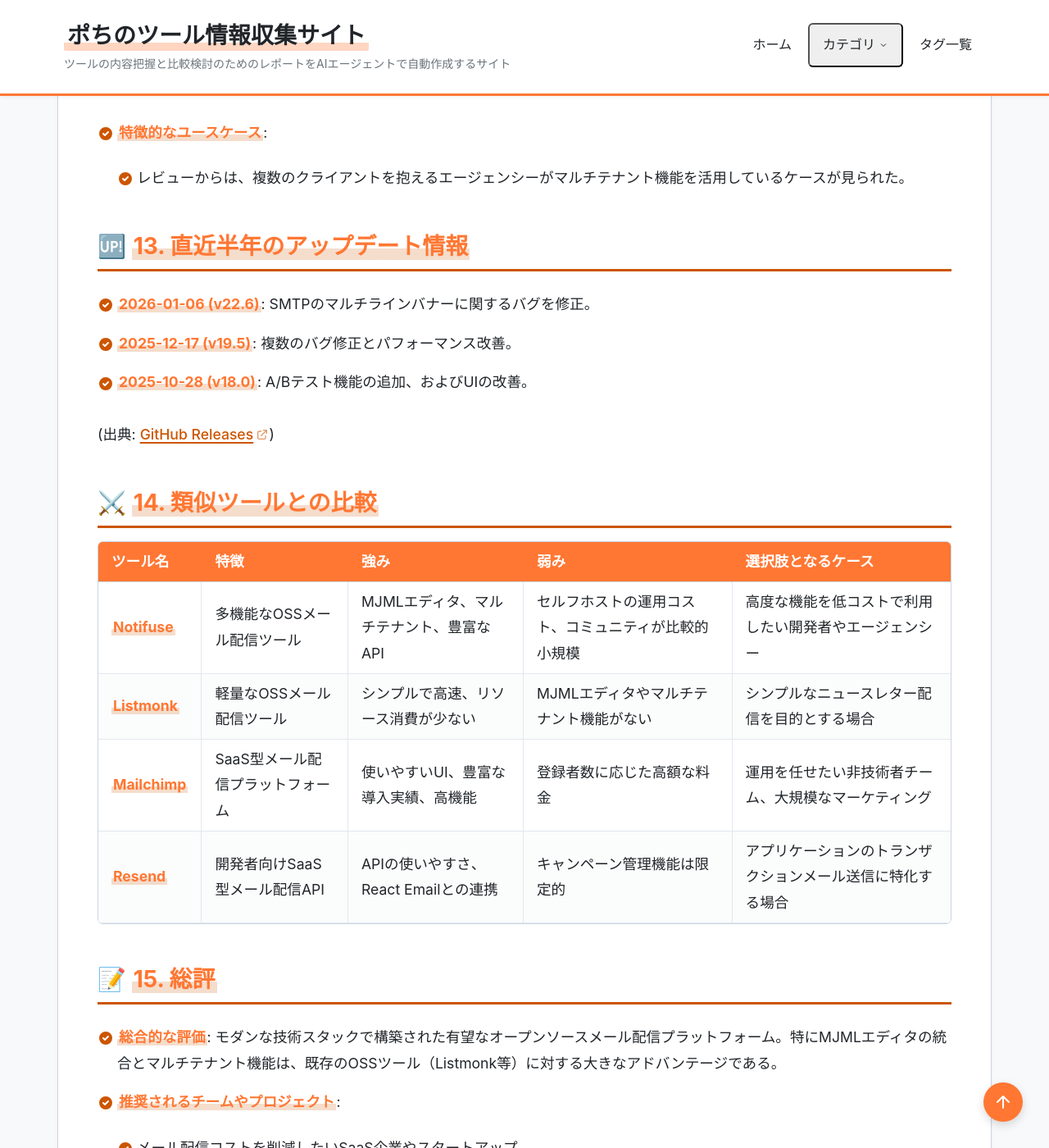
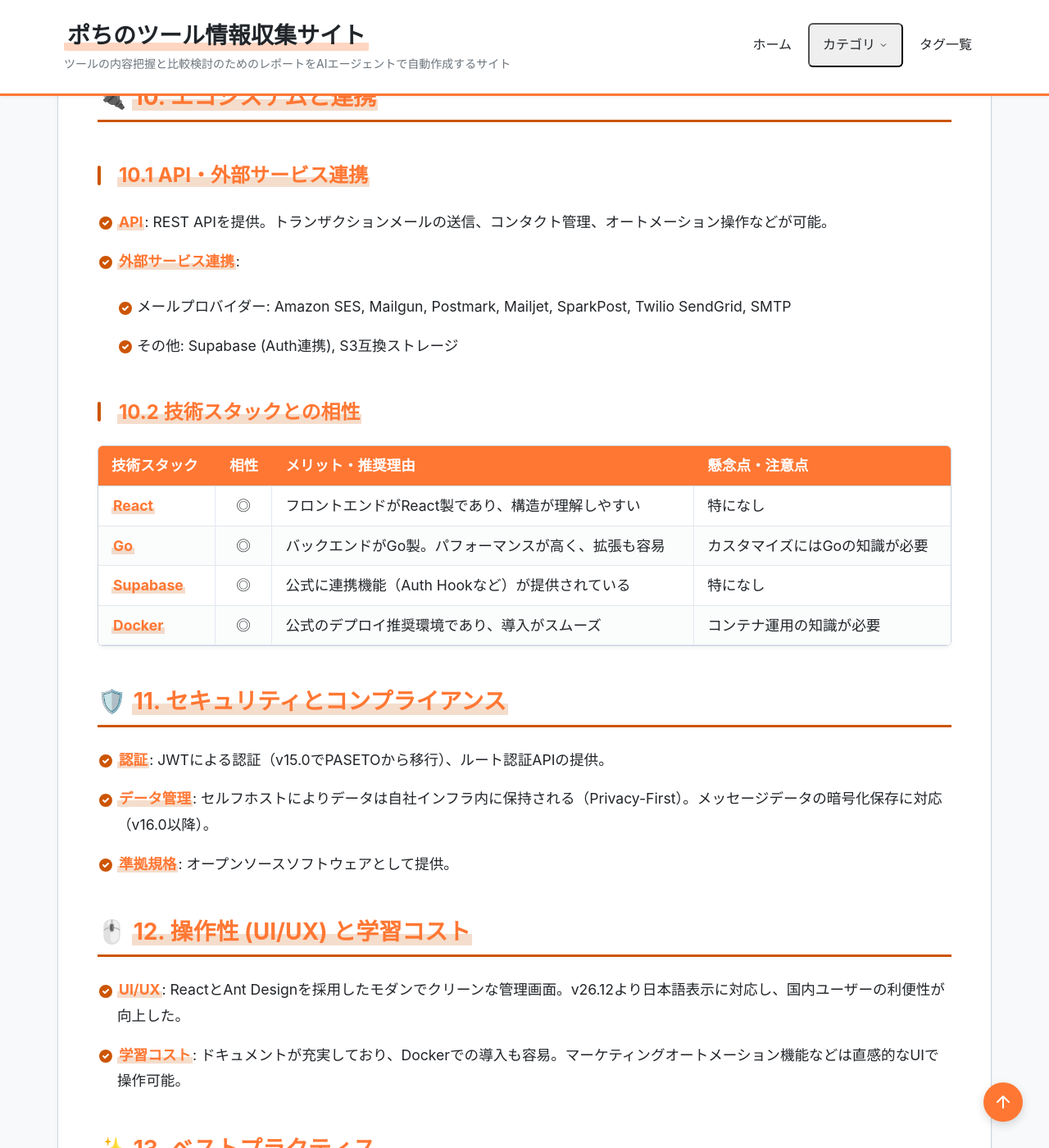
Before and after one commit to aegisfleet/tool-survey-report, a Jekyll site: the page built from _reports/notifuse.md, in a window 1280 px wide and 1400 px high, scrolled down 6664 px. Shown: the whole window at 82% size. Built offline with Jekyll 4.4.1, drawn with Linux system fonts in a browser that asks for light colours; some of the changed text lies outside the part shown.

Commit message:
Update Notifuse report to v26.13 with AI and i18n features (#621)
Co-authored-by: google-labs-jules[bot] <161369871+google-labs-jules[bot]@users.noreply.github.com>

````diff
--- a/_reports/notifuse.md
+++ b/_reports/notifuse.md
@@ -8,15 +8,15 @@ category: "開発者ツール"
 developer: "Notifuse"
 official_site: "https://www.notifuse.com/"
 date: "2025-12-21"
-last_updated: "2026-01-13"
+last_updated: "2026-01-29"
 tags:
   - "オープンソース"
   - "開発者ツール"
   - "API"
   - "Go"
-  - "セルフホスト"
-  - "メール配信"
-description: "セルフホスト可能なオープンソースのメールマーケティングプラットフォーム。MJMLビジュアルエディタとAPIを備え、低コストでメール配信を実現する。"
+  - "自動化"
+  - "生成AI"
+description: "セルフホスト可能なオープンソースのメールマーケティングプラットフォーム。MJMLビジュアルエディタ、マーケティングオートメーション、AIアシスタントを備える。"
 
 # 【クイックサマリー】ホーム画面のカード表示用
 quick_summary:
@@ -27,31 +27,35 @@ quick_summary:
     - "開発者"
     - "スタートアップ"
     - "マーケティング担当者"
-  latest_highlight: "2026年1月にSMTPバグを修正 (v22.6)"
+  latest_highlight: "2026年1月に多言語対応(日本語含む)とAI機能を強化 (v26.13)"
   update_frequency: "高"
 
 # 【ツール評価】100点満点、基準点70点からの加減算方式
 evaluation:
-  score: 82
+  score: 85
   base_score: 70
   plus_points:
     - point: 8
       reason: "MJMLビジュアルエディタやマルチテナント機能など、競合OSSより機能が豊富"
-    - point: 7
+    - point: 5
       reason: "セルフホストにより、登録者数に依存しない高いコストパフォーマンスを実現"
-    - point: 5
-      reason: "APIファーストで設計されており、開発者にとって親和性が高い"
+    - point: 3
+      reason: "v26.12で日本語を含む多言語対応が追加された"
+    - point: 2
+      reason: "Claude統合によるAIアシスタント機能"
   minus_points:
-    - point: -5
+    - point: -3
       reason: "セルフホストのため、サーバー設定や保守などの運用コストが発生する"
-    - point: -3
-      reason: "UIやドキュメントが英語のみで、日本語のサポートがない"
-  summary: "豊富な機能とコスト効率を両立したOSSメール配信ツールだが、自社運用が必須。"
+  summary: "日本語対応とAI機能が追加され、機能性とコスト効率を兼ね備えた強力なOSSツールに進化した。"
 
 # 【任意項目】該当するもののみ記載
 links:
   github: "https://github.com/notifuse/notifuse"
   documentation: "https://docs.notifuse.com/"
+relationships:
+  parent:
+  children:
+  related_tools:
 ---
 
 # **Notifuse 調査レポート**
@@ -67,120 +71,178 @@ links:
   * ドキュメント: [https://docs.notifuse.com/](https://docs.notifuse.com/)
   * レビューサイト: G2, Capterra, ITreviewにレビューの登録なし
 * **カテゴリ**: 開発者ツール
-* **概要**: Notifuseは、セルフホスト可能なオープンソースのメールマーケティングおよびトランザクションメールプラットフォームです。Mailchimpなどの代替として設計されており、MJMLベースのビジュアルエディタ、強力なセグメンテーション、APIファーストの設計を特徴としています。
+* **概要**: Notifuseは、セルフホスト可能なオープンソースのメールマーケティングおよびトランザクションメールプラットフォームです。Mailchimpなどの代替として設計されており、MJMLベースのビジュアルエディタ、マーケティングオートメーション、AIアシスタント機能を特徴としています。
 
 ## **2. 目的と主な利用シーン**
 
-* **解決する課題**: 高額なSaaS型メール配信サービスのコストを削減し、データの自社管理とプライバシー保護を実現する。
+* **解決する課題**: 高額なSaaS型メール配信サービスのコストを削減し、データの自社管理とプライバシー保護を実現する。また、AI活用によるメール作成の効率化。
 * **想定利用者**: SaaS開発者、マーケティング担当者、エージェンシー、コストを抑えたいスタートアップ。
 * **利用シーン**:
   * ニュースレターの一斉配信
   * アプリケーションからのトランザクションメール（パスワードリセット、通知など）の自動送信
+  * ビジュアルフロービルダーを使用したステップメール（マーケティングオートメーション）
   * 複数のクライアントを持つエージェンシーによるメール配信管理（マルチテナント）
 
 ## **3. 主要機能**
 
 * **MJMLビジュアルエディタ**: ドラッグ＆ドロップでモバイルレスポンシブなメールを作成可能。
-* **キャンペーン管理**: ターゲットを絞ったメールキャンペーンの作成、スケジュール設定、送信、A/Bテスト。
+* **マーケティングオートメーション**: ビジュアルフロービルダーを使用して、トリガー、分岐、遅延などを含む複雑な自動化ワークフローを作成可能（v20.0追加）。
+* **AIアシスタント**: Claudeモデルを統合し、メールテンプレートやブログ記事の作成を支援（v22.0追加）。
+* **メールキューシステム**: 一元化されたキューシステムにより、ブロードキャストとオートメーションの配信を効率的に処理（v21.0追加）。
 * **トランザクションAPI**: REST APIを通じて自動メール送信が可能。Liquidテンプレートエンジン対応。
-* **マルチプロバイダー対応**: Amazon SES, Mailgun, Postmark, Mailjet, SparkPost, SMTPなど主要なメール配信サービスと連携。
-* **セグメンテーション**: ユーザー属性や行動に基づいた高度なリスト管理とフィルタリング。
+* **マルチプロバイダー対応**: Amazon SES, Mailgun, Postmark, Mailjet, SparkPost, SMTP, Twilio SendGridなど主要なサービスと連携。
 * **マルチテナント**: 複数のワークスペースを作成し、クライアントごとに環境を分離可能。
 * **アナリティクス**: 開封率、クリック率、バウンスなどのリアルタイム追跡。
-* **S3ファイルマネージャー**: S3互換ストレージとの統合ファイル管理。
 
-## **4. 特徴・強み (Pros)**
+## **4. 開始手順・セットアップ**
 
-* **コスト効率**: セルフホスト型のため、配信数や登録者数に応じた従量課金がなく、インフラコストのみで運用可能（配信サービスの料金は別途）。
+* **前提条件**:
+  * DockerおよびDocker Compose
+  * メール配信プロバイダー（Amazon SESなど）のアカウントまたはSMTPサーバー
+* **インストール/導入**:
+  ```bash
+  # Docker Composeを使用したクイックスタート
+  git clone https://github.com/notifuse/notifuse.git
+  cd notifuse
+  docker compose up -d
+  ```
+* **初期設定**:
+  * `http://localhost:3000` にアクセスし、セットアップウィザードに従って管理者アカウントと初期ワークスペースを作成。
+* **クイックスタート**:
+  * 最初のメーリングリストを作成し、テストメールを送信する。
+
+## **5. 特徴・強み (Pros)**
+
+* **コスト効率**: セルフホスト型のため、配信数や登録者数に応じた従量課金がなく、インフラコストのみで運用可能。
+* **AI機能の統合**: AIアシスタント（Claude）により、メール文面やデザインの作成支援を受けられる。
+* **高度な自動化**: ビジュアルフロービルダーにより、ノーコードで複雑なマーケティングオートメーションを構築可能。
 * **データ所有権**: データは自社インフラ内に保存されるため、プライバシーとコンプライアンスの管理が容易。
-* **開発者フレンドリー**: Go言語で構築され、API、Webhook、OpenAPI仕様が整備されている。
-* **豊富な機能**: MJMLエディタやマルチテナント機能など、類似のOSSツールと比較して多機能。
+* **開発者フレンドリー**: Go言語とReactで構築され、API、Webhookが整備されている。
 
-## **5. 弱み・注意点 (Cons)**
+## **6. 弱み・注意点 (Cons)**
 
 * **運用コスト**: セルフホストのため、サーバーのセットアップ、保守、バックアップ、アップデートを自社で行う必要がある。
-* **コミュニティの規模**: 比較的新しいツールであり、Mailchimpなどの大手やListmonkなどの先行ツールに比べてコミュニティや情報量が少ない可能性がある。
-* **日本語対応**: UIやドキュメントは英語のみで、日本語でのサポートは提供されていない。
+* **頻繁なアップデート**: 開発が非常に活発でバージョンアップが早いため、追随するためのメンテナンスが必要になる場合がある。
+* **コミュニティの規模**: 急成長中だが、Mailchimpなどの巨大なエコシステムと比較するとサードパーティ製プラグインなどは少ない。
 
-## **6. 料金プラン**
+## **7. 料金プラン**
 
 セルフホスト版は無料で、別途サーバー費用とメール配信サービス（Amazon SESなど）の利用料が必要です。
 
 | プラン名 | 料金 | 主な特徴 |
 |---|---|---|
-| **セルフホスト** | 無料 | 全機能利用可能。登録者数、キャンペーン無制限。 |
+| **Forever Free** | 無料 | セルフホスト版。全機能利用可能（無制限の登録者・キャンペーン）。 |
 | **Enterprise** | 要問い合わせ | 優先サポート、カスタム実装、トレーニング、SLA保証などが含まれる。 |
 
 * **課金体系**: ソフトウェア利用料は無料。インフラとメール配信サービス費用は別途発生。
-* **無料トライアル**: なし（セルフホスト版が無料）。公式サイトでライブデモが利用可能。
+* **無料トライアル**: 公式サイトでライブデモが利用可能。
 
-## **7. 導入実績・事例**
+## **8. 導入実績・事例**
 
-* 公式サイトでは具体的な企業名は公開されていない。
-* GitHubのスター数は1.5kを超えており、開発者コミュニティでの注目度は高い（2026年1月時点）。
+* GitHubのスター数は1.7kを超えており、開発者コミュニティでの注目度は高い（2026年1月時点）。
+* 具体的な企業名は公式サイト上では "Trusted email delivery..." として連携プロバイダーが挙げられているのみで、導入企業のロゴ等は確認できない。
 * "The open-source alternative to Mailchimp"として、コスト削減を目指すプロジェクトでの採用が想定される。
 
-## **8. サポート体制**
+## **9. サポート体制**
 
 * **ドキュメント**: 公式ドキュメント（[docs.notifuse.com](https://docs.notifuse.com/)）が整備されており、インストールガイドやAPIリファレンスが提供されている。
-* **コミュニティ**: GitHub IssuesやDiscussionsでのやり取りが中心。
+* **コミュニティ**: GitHub IssuesやDiscussionsでのやり取りが活発。
 * **公式サポート**: 無料版はコミュニティサポートのみ。Enterpriseプランでは優先サポートが提供される。
 
-## **9. 連携機能 (API・インテグレーション)**
+## **10. エコシステムと連携**
 
-* **API**: REST APIを提供。トランザクションメールの送信、コンタクトの管理などが可能。
-* **外部サービス連携**: Amazon SES, Mailgun, Postmark, Mailjet, SparkPostなどのメールプロバイダーとネイティブに連携。Supabaseとの認証連携も可能。Webhookによるイベント通知にも対応。
+### **10.1 API・外部サービス連携**
 
-## **10. セキュリティとコンプライアンス**
+* **API**: REST APIを提供。トランザクションメールの送信、コンタクト管理、オートメーション操作などが可能。
+* **外部サービス連携**:
+  * メールプロバイダー: Amazon SES, Mailgun, Postmark, Mailjet, SparkPost, Twilio SendGrid, SMTP
+  * その他: Supabase (Auth連携), S3互換ストレージ
 
-* **認証**: マルチテナント機能によるデータ分離。
-* **データ管理**: セルフホストによりデータは自社インフラ内に保持される（Privacy-First）。
-* **準拠規格**: 公式サイトで公開されていない。オープンソースソフトウェアとして提供。
+### **10.2 技術スタックとの相性**
 
-## **11. 操作性 (UI/UX) と学習コスト**
+| 技術スタック | 相性 | メリット・推奨理由 | 懸念点・注意点 |
+|:---|:---:|:---|:---|
+| **React** | ◎ | フロントエンドがReact製であり、構造が理解しやすい | 特になし |
+| **Go** | ◎ | バックエンドがGo製。パフォーマンスが高く、拡張も容易 | カスタマイズにはGoの知識が必要 |
+| **Supabase** | ◎ | 公式に連携機能（Auth Hookなど）が提供されている | 特になし |
+| **Docker** | ◎ | 公式のデプロイ推奨環境であり、導入がスムーズ | コンテナ運用の知識が必要 |
 
-* **UI/UX**: ReactとAnt Designを採用したモダンでクリーンな管理画面。直感的なビジュアルエディタを備える。
-* **学習コスト**: ドキュメントが充実しており、Dockerでの導入も容易だが、セルフホストの知識は必要。
+## **11. セキュリティとコンプライアンス**
 
-## **12. ユーザーの声（レビュー分析）**
+* **認証**: JWTによる認証（v15.0でPASETOから移行）、ルート認証APIの提供。
+* **データ管理**: セルフホストによりデータは自社インフラ内に保持される（Privacy-First）。メッセージデータの暗号化保存に対応（v16.0以降）。
+* **準拠規格**: オープンソースソフトウェアとして提供。
+
+## **12. 操作性 (UI/UX) と学習コスト**
+
+* **UI/UX**: ReactとAnt Designを採用したモダンでクリーンな管理画面。v26.12より日本語表示に対応し、国内ユーザーの利便性が向上した。
+* **学習コスト**: ドキュメントが充実しており、Dockerでの導入も容易。マーケティングオートメーション機能などは直感的なUIで操作可能。
+
+## **13. ベストプラクティス**
+
+* **効果的な活用法 (Modern Practices)**:
+  * Docker Composeを使用したコンテナベースの運用。
+  * Amazon SESなどの安価な配信サービスとの組み合わせによるコスト最適化。
+  * Supabase Auth連携を利用したユーザー同期の自動化。
+* **陥りやすい罠 (Antipatterns)**:
+  * `SECRET_KEY`の管理不備（変更すると暗号化データが読めなくなる）。
+  * バックアップなしでの運用（セルフホストのため、DBバックアップは自責）。
+
+## **14. ユーザーの声（レビュー分析）**
 
 * **調査対象**: GitHub Issues, Discussions, 技術ブログ
 * **総合評価**: G2, Capterra, ITreviewにはレビューの登録なし。
 * **ポジティブな評価**:
-  * "Listmonkよりも機能が豊富で、特にMJMLエディタが便利" (技術ブログより)
-  * "APIが使いやすく、開発者にとって扱いやすい" (GitHub Discussionsより)
-  * "GoとReactによるモダンなアーキテクチャが良い" (GitHub Issuesより)
+  * "日本語対応が追加されて非常に使いやすくなった" (v26.12リリースの反応)
+  * "AIアシスタント機能がメール作成の時間を短縮してくれる"
+  * "Supabaseとの連携がスムーズで、SaaS開発に組み込みやすい"
 * **ネガティブな評価 / 改善要望**:
-  * "比較的新しいツールのため、機能の成熟度やバグに関する報告が散見される" (GitHub Issuesより)
-  * "セルフホストのセットアップで問題が発生することがある" (GitHub Issuesより)
-  * "ドキュメントが一部不足している箇所がある" (GitHub Discussionsより)
+  * "機能追加が早すぎてアップデート作業が追いつかないことがある"
+  * "ドキュメントの一部が古いバージョンのままの箇所がある"
 * **特徴的なユースケース**:
-  * レビューからは、複数のクライアントを抱えるエージェンシーがマルチテナント機能を活用しているケースが見られた。
+  * スタートアップ企業が初期のメール配信基盤として採用し、コストを抑えつつマーケティング施策を実施しているケース。
 
-## **13. 直近半年のアップデート情報**
+## **15. 直近半年のアップデート情報**
 
-* **2026-01-06 (v22.6)**: SMTPのマルチラインバナーに関するバグを修正。
-* **2025-12-17 (v19.5)**: 複数のバグ修正とパフォーマンス改善。
-* **2025-10-28 (v18.0)**: A/Bテスト機能の追加、およびUIの改善。
+* **2026-01-25 (v26.13)**: セグメント作成時のリアルタイム検証機能の追加、Email Builderの修正。
+* **2026-01-24 (v26.12)**: コンソールUIの多言語対応（日本語含む）、ファイルマネージャーの改善。
+* **2026-01-06 (v22.6)**: SMTPの不具合修正。
+* **2025-12-29 (v22.1)**: Email AI Assistant機能の追加。Claudeモデルを利用したメール作成支援。
+* **2025-12-28 (v22.0)**: Blog AI Assistant機能の追加。
+* **2025-12-23 (v21.0)**: Email Queue Systemの導入。配信処理の一元化と効率化。
+* **2025-12-21 (v20.0)**: Marketing Automations機能の追加。ビジュアルワークフロービルダーの実装。
 
-(出典: [GitHub Releases](https://github.com/notifuse/notifuse/releases))
+(出典: [GitHub Releases](https://github.com/notifuse/notifuse/releases), [CHANGELOG](https://github.com/Notifuse/notifuse/blob/main/CHANGELOG.md))
 
-## **14. 類似ツールとの比較**
+## **16. 類似ツールとの比較**
+
+### **16.1 機能比較表 (星取表)**
+
+| 機能カテゴリ | 機能項目 | Notifuse | Mailchimp | Listmonk | Resend |
+|:---:|:---|:---:|:---:|:---:|:---:|
+| **基本機能** | メール配信 | ◎ | ◎ | ◯ | ◎ |
+| **作成支援** | ビジュアルエディタ | ◎<br><small>MJMLベース</small> | ◎ | × | ×<br><small>React Email</small> |
+| **自動化** | ワークフロー | ◎<br><small>ビジュアル</small> | ◎ | × | △<br><small>APIベース</small> |
+| **AI** | 生成AI支援 | ◎<br><small>Claude連携</small> | ◎ | × | × |
+| **コスト** | 無料/低価格 | ◎<br><small>セルフホスト無料</small> | △<br><small>従量課金</small> | ◎<br><small>セルフホスト無料</small> | ◯<br><small>一定枠無料</small> |
+| **非機能要件** | 日本語対応 | ◯ | ×<br><small>英語のみ</small> | × | × |
+
+### **16.2 詳細比較**
 
 | ツール名 | 特徴 | 強み | 弱み | 選択肢となるケース |
-|---|---|---|---|---|
-| **Notifuse** | 多機能なOSSメール配信ツール | MJMLエディタ、マルチテナント、豊富なAPI | セルフホストの運用コスト、コミュニティが比較的小規模 | 高度な機能を低コストで利用したい開発者やエージェンシー |
-| **Listmonk** | 軽量なOSSメール配信ツール | シンプルで高速、リソース消費が少ない | MJMLエディタやマルチテナント機能がない | シンプルなニュースレター配信を目的とする場合 |
-| **Mailchimp** | SaaS型メール配信プラットフォーム | 使いやすいUI、豊富な導入実績、高機能 | 登録者数に応じた高額な料金 | 運用を任せたい非技術者チーム、大規模なマーケティング |
-| **Resend** | 開発者向けSaaS型メール配信API | APIの使いやすさ、React Emailとの連携 | キャンペーン管理機能は限定的 | アプリケーションのトランザクションメール送信に特化する場合 |
+|---------|------|------|------|------------------|
+| **Notifuse** | 多機能OSS・AI搭載 | 高度な自動化、AI支援、日本語対応、低コスト | 運用管理が必要 | コストを抑えつつ高度なマーケティング機能を求める開発者 |
+| **Mailchimp** | 老舗SaaS | 圧倒的な知名度と豊富なテンプレート、安定性 | コストが高い、データが外部にある | 運用負荷を避けたいマーケター、予算に余裕がある場合 |
+| **Listmonk** | 軽量OSS | 非常に高速で軽量、リソース消費が少ない | 機能がシンプル（自動化やAIなし） | シンプルなメルマガ配信のみを行いたい場合 |
+| **Resend** | 開発者向けSaaS | 優れたDX、React Emailとの親和性 | マーケティング機能は限定的 | アプリのトランザクションメールに特化する場合 |
 
-## **15. 総評**
+## **17. 総評**
 
 * **総合的な評価**:
-  モダンな技術スタックで構築された有望なオープンソースメール配信プラットフォーム。特にMJMLエディタの統合とマルチテナント機能は、既存のOSSツール（Listmonk等）に対する大きなアドバンテージである。
+  v26系へのアップデートにより、マーケティングオートメーションやAIアシスタントといった高度な機能が実装され、商用SaaSに匹敵する機能を備えるようになった。特にv26.12での日本語対応は国内ユーザーにとって大きなメリットである。運用コストはかかるものの、機能性とコストパフォーマンスのバランスは極めて高い。
 * **推奨されるチームやプロジェクト**:
-  * メール配信コストを削減したいSaaS企業やスタートアップ。
-  * 自社サービスにメール配信機能を組み込みたい開発チーム。
-  * 複数のクライアントを持つWeb制作会社やエージェンシー。
+  * コストを抑えつつ本格的なメールマーケティングを行いたいスタートアップ。
+  * 自社サービスと密接に連携したメール配信基盤を構築したい開発チーム。
+  * Supabaseなどのモダンな技術スタックを採用しているプロジェクト。
 * **選択時のポイント**:
-  セルフホストの運用リソースがあるかどうかが最大の分岐点。運用が可能であれば、コストパフォーマンスと機能性のバランスは非常に高い選択肢となる。
+  セルフホストの運用が可能かどうかが鍵となる。Dockerでの運用に慣れているチームであれば、NotifuseはMailchimpなどの有料SaaSからの移行先として、あるいは新規導入の第一候補として非常に有力な選択肢となる。
````
